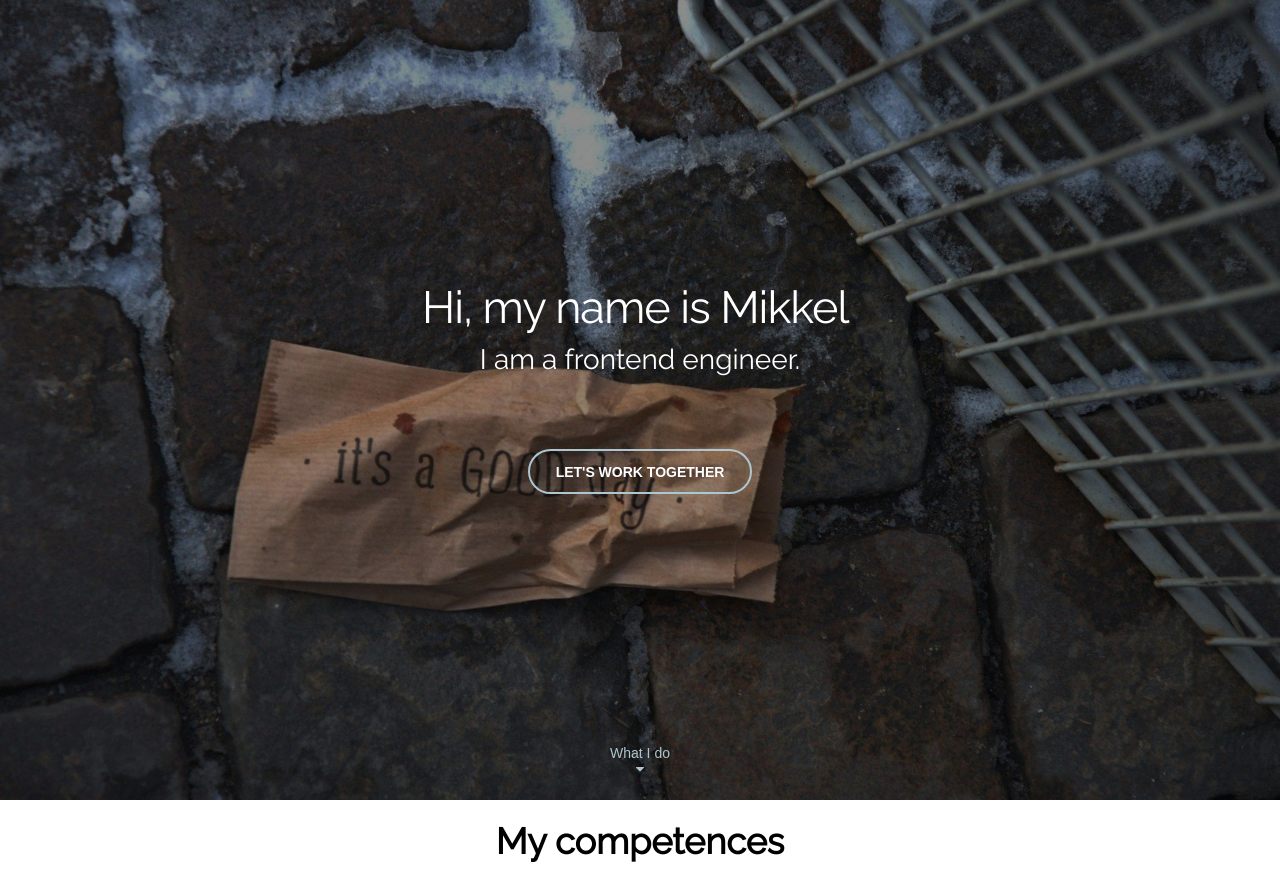
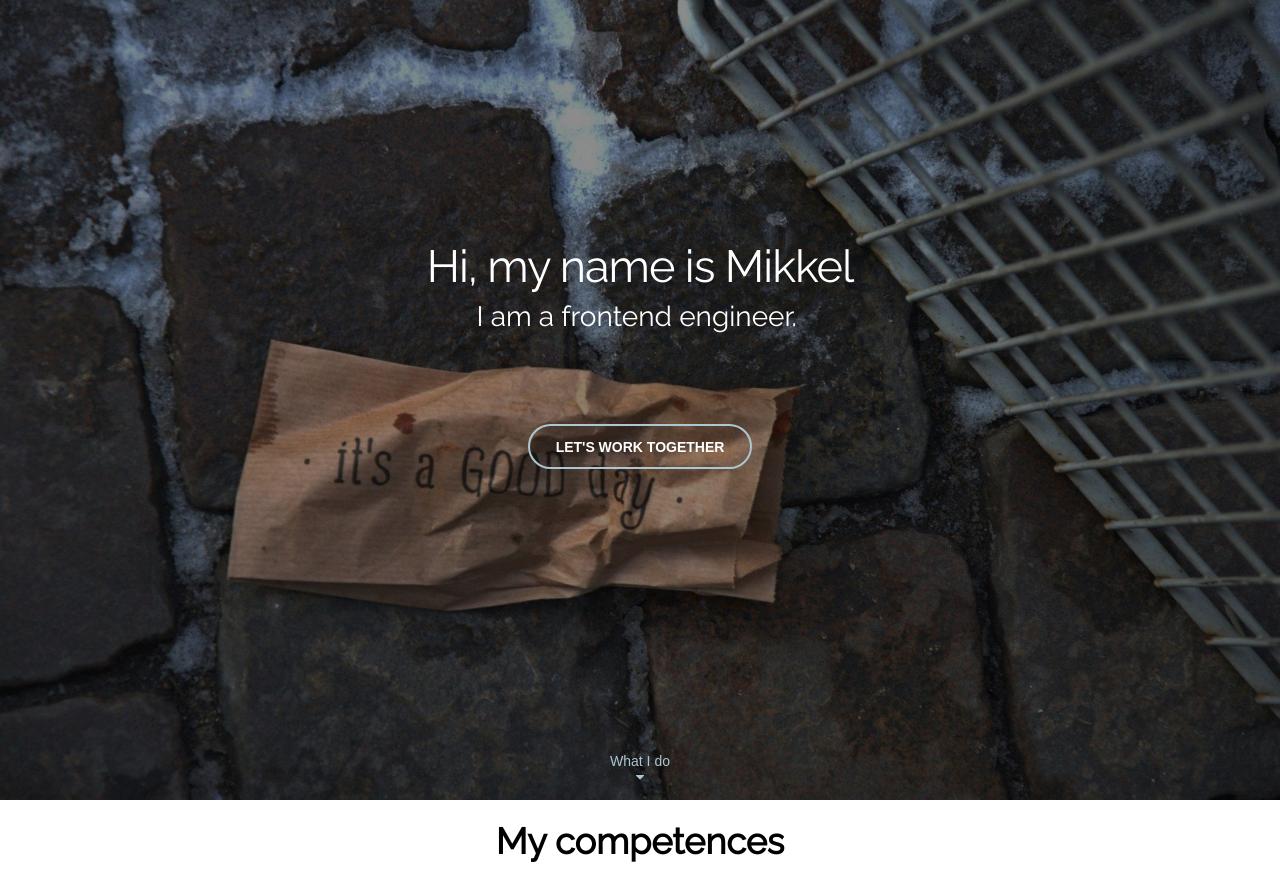
Before and after one commit to MikkelTN/MikkelTN.github.io, a plain HTML site: page index.html in a window 1280 px wide. Shown: the top 884 px of the page. Drawn offline with Linux system fonts and the light colour scheme.

Commit message:
Done... for now

```diff
--- a/index.html
+++ b/index.html
@@ -46,8 +46,12 @@
     <!-- Header and navigation section -->
   	<section id="header">
       <div class="head-content">
-        <h1 class="typewrite">Hi, my name is Mikkel</h1>
-        <h3>I am a frontend engineer.</h3> <!-- Header -->
+        <div class="flexbound">
+          <h1 class="typewrite" data-type="Hi, my name is Mikkel"></h1>
+        </div>
+        <div class="flexbound">
+          <h3 class="typewrite" data-type="I am a frontend engineer."></h3> <!-- Header -->
+        </div>
         <button class="scroll-btn def-btn" id="toContact">Let's work together</button>
       </div>
       <button class="scroll-btn blue" id="toAbout">What I do<br>
@@ -63,17 +67,17 @@
       <h2 id="abouthead">My competences</h2>
       <ul class="columns">
         <li class="column-item">
-          <i class="fa fa-pencil blue"></i>
+          <i class="fa fa-pencil"></i>
           <h3>Design</h3>
           <p>I build websites and applications directed by intuitive and minimalistic design. With a focus on well known user-friendly patterns and an attention to detail, I aim for a great user experience and compatibility across all devices and browsers.</p>
         </li>
         <li class="column-item hoverField" id="code">
-          <i class="fa fa-code blue"></i>
+          <i class="fa fa-code"></i>
           <h3>Code</h3>
           <p>I create websites using HTML5, CSS3 and JavaScript. I enjoy writing scripts from scratch, but I am familiar with frameworks such as React, Angular and Bootstrap among others. For a better understading of the entire development stack, I have also worked with backend technologies such as PHP, MySQL and Java.</p>
         </li>
         <li class="column-item hoverField" id="relations">
-          <i class="fa fa-handshake-o blue"></i>
+          <i class="fa fa-handshake-o"></i>
           <h3>Relations</h3>
           <p>I have a strong focus on keeping great customer relations, and the posibilities of continuously involving the customer in the development of a project. It makes for a very efficient flow in the design process as well as an end product of high quality.</p>
         </li>
--- a/main.css
+++ b/main.css
@@ -43,34 +43,37 @@ button {
 	background-color: transparent;
 	background-repeat: no-repeat;
 	border: none;
+	cursor: pointer;
 	outline: none;
 	overflow: hidden;
+}
+.blue {
+	color: rgb(174, 198, 207);
 }
 /** Header **/
 #header {
 	background-color: rgb(51, 51, 51);
+	display: flex;
+	flex-direction: column;
 	margin: 0 auto;
-	height: 100vh;
+	min-height: 100vh;
 	width: 100%;
 	text-align: center;
 }
 .head-content {
   color: rgb(255, 255, 255);
-  position: relative;
-  top: 35%;
+  margin-top: 30vh;
+  transition: opacity .15s ease-in-out;
+}
+.flexbound {
+	height: 6.5vh;
 }
 .head-content h1 {
   font-size: 3rem;
   letter-spacing: -0.1rem;
-  line-height: 2.5rem;
-  transition: opacity .15s ease-in-out;
 }
 .head-content h3 {
   font-size: 2rem;
-  line-height: 4rem;
-}
-.blue {
-	color: rgb(174, 198, 207);
 }
 /** Header buttons **/
 .def-btn {
@@ -81,7 +84,7 @@ button {
 	font-size: 1.1rem;
 	height: auto;
 	letter-spacing: 0rem;
-	margin-top: 2.4rem;
+	margin-top: 10vh;
 	padding: 0.9em 1.8em;
 	text-transform: uppercase;
 	transition: all .3s ease-in-out;
@@ -97,15 +100,9 @@ button {
 	color: rgb(51, 51, 51);
 }
 #toAbout {
-	bottom: 1%;
-	display: inline-block;
 	font-size: 1.2rem;
-	left: 50%;
-	padding: 2rem;
-	position: absolute;
+	margin: auto auto 0;
 	transition: color .3s ease-in-out;
-	transform: translateX(-50%);
-	z-index: 1;
 }
 #toAbout:hover {
 	color: rgb(255, 255, 255);
@@ -140,12 +137,9 @@ button {
   }
   .head-content h1 {
     font-size: 4.5rem;
-    line-height: 5.5rem;
   }
   .head-content h3 {
 		font-size: 2.8rem;
-		line-height: 5rem;
-		margin-bottom: 4rem;
 	}
   #toContact {
 		font-size: 1.4rem;
@@ -173,10 +167,15 @@ button {
 	margin-top: 5rem;
 }
 .column-item i {
+	font-size: 3rem;
 	position: absolute;
 	top: 1rem;
 	transition: all 0.3s;
 	transform: translateX(-50%);
+}
+.column-item .hover {
+	color: rgb(174, 198, 207);
+	font-size: 4rem;
 }
 #abouthead {
 	padding-top: 20px;
@@ -187,9 +186,6 @@ button {
 	min-height: 100vh;
 	overflow: hidden;
 	text-align: center;
-}
-#about i {
-	font-size: 3rem;
 }
 
 /** Footer and contact **/
@@ -229,9 +225,5 @@ footer a {
 	display: inline-block;
 	height: 30px;
 	margin: 2rem 0.5rem 0.5rem;
-	transition: color .2s ease-in;
 	width: 30px;
 }
-footer a:hover {
-	color: rgb(255, 255, 255);
-}
--- a/scripts/JS_buttons.js
+++ b/scripts/JS_buttons.js
@@ -1,5 +1,4 @@
  //Actions
-
  function scroll(e) {
   const scrollTo = e.target.id.slice(2).toLowerCase();
   document.getElementById(scrollTo).scrollIntoView({
--- a/scripts/JS_onHover.js
+++ b/scripts/JS_onHover.js
@@ -1,17 +1,24 @@
-function onHover() {
+//Mouseenter
+function hoverIn(e) {
+  const logo = e.currentTarget.querySelector('i');
+  logo.classList.add('hover');
+}
+
+//Mouseleave
+function hoverOut(e) {
+  const logo = e.currentTarget.querySelector('i');
+  logo.classList.remove('hover');
+}
+
+//Add handlers
+function addHover() {
   const cols = document.querySelectorAll('.column-item');
   for(let i = 0; i < cols.length; i++) {
-    cols[i].addEventListener('mouseover', function(event) {
-      const logo = cols[i].querySelector('i');
-      logo.style.fontSize = '4rem';
-    });
-    cols[i].addEventListener('mouseout', function(event) {
-      const logo = cols[i].querySelector('i');
-      logo.style.fontSize = '3rem';
-    });
+    cols[i].addEventListener('mouseover', hoverIn);
+    cols[i].addEventListener('mouseout', hoverOut);
   }
 }
 
 document.addEventListener('DOMContentLoaded', function(event) {
-  onHover();
+  addHover();
 });
--- a/scripts/JS_typeWriter.js
+++ b/scripts/JS_typeWriter.js
@@ -1,12 +1,25 @@
 //Type content recursively in the typewriter
-function typeWriter(elm, text) {
+function typeWriter(elm, text, elms) {
   if(text) {
     elm.textContent += text[0];
     setTimeout(function() {
-      typeWriter(elm, text.substring(1));
-    }, 200 - Math.random() * 150);
+      typeWriter(elm, text.substring(1), elms);
+    }, 130 - Math.random() * 100);
+  } else if(elms.length > 0) {
+    cursorIdle();
+    setTimeout(function() {
+      removeCursor(elm);
+      nextElm(elms);
+    }, 1000);
   } else
     cursorIdle();
+}
+
+function nextElm(elms) {
+  const elm = elms.shift();
+  const elmText = elm.getAttribute('data-type');
+  addCursor(elm);
+  typeWriter(elm, elmText, elms);
 }
 
 function addCursor(elm) {
@@ -15,6 +28,10 @@ function addCursor(elm) {
   cursor.id = 'typeCursor';
   elm.style.display = cursor.style.display = 'inline';
   elm.parentNode.insertBefore(cursor, elm.nextSibling);
+}
+
+function removeCursor(elm) {
+  document.querySelector("#typeCursor").remove();
 }
 
 function cursorIdle() {
@@ -29,9 +46,7 @@ function cursorIdle() {
 }
 
 document.addEventListener('DOMContentLoaded', function(event) {
-  const elm = document.querySelector(".typewrite");
-  const elmText = elm.textContent;
-  elm.textContent = '';
-  addCursor(elm);
-  typeWriter(elm, elmText);
+  const html = document.querySelectorAll(".typewrite");
+  let elms = [].slice.call(html);
+  nextElm(elms);
 });
```
Lines whose indentation alone changed are shown as unchanged.
